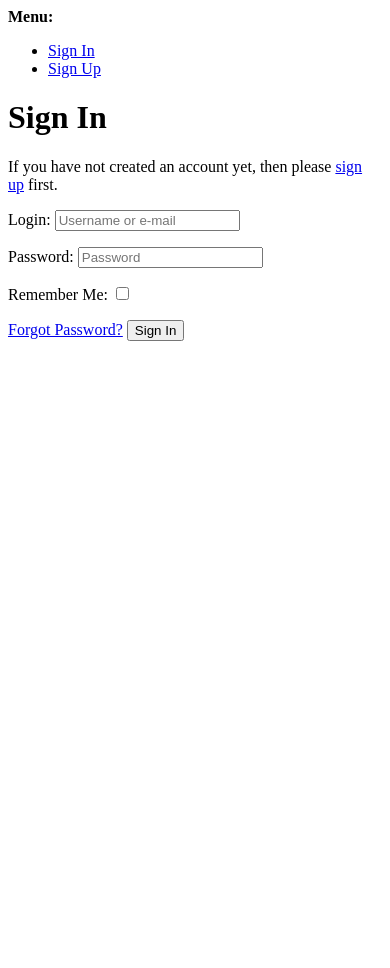
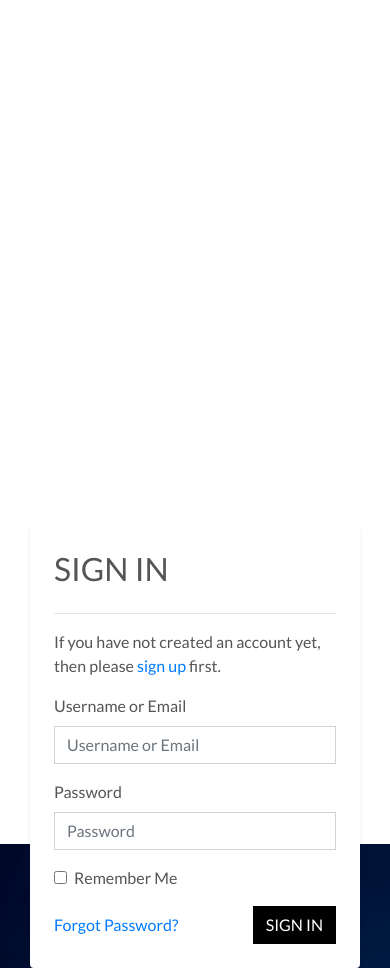
Before and after one commit to collinsevan/DigiStore-PP5, a Django app: page /accounts/login/ in a window 390 px wide. Before the commit the page ends 341 px from the top, so only its background shows below. Run offline with Django 3.2, Linux system fonts and the light colour scheme; some libraries are stand-ins or nearby versions.

Commit message:
Add user profile and Allauth overrides
Implemented UserProfile model with signal, created profile view and template, and added Allauth account template overrides with base integration.

```diff
--- /dev/null
+++ b/templates/account/login.html
@@ -0,0 +1,65 @@
+{% extends "base.html" %}
+{% load i18n %}
+{% load account %}
+
+{% block content %}
+<div class="content-backdrop"></div>
+
+<div class="container header-container">
+    <div class="row justify-content-center">
+        <div class="col-12 col-md-8 col-lg-6">
+
+            <!-- Sign in form container -->
+            <div class="bg-white p-4 rounded shadow-sm mt-3">
+                <h2 class="logo-font mb-4">Sign In</h2>
+                <hr>
+
+                <!-- Sign up prompt for new users -->
+                <p>
+                    If you have not created an account yet, then please
+                    <a href="{% url 'account_signup' %}">sign up</a> first.
+                </p>
+
+                <!-- Allauth login form -->
+                <form method="POST" action="{% url 'account_login' %}">
+                    {% csrf_token %}
+
+                    <!-- Login field -->
+                    <div class="form-group">
+                        <label for="id_login">Username or Email</label>
+                        <input class="form-control rounded-0" type="text" name="login" placeholder="Username or Email"
+                            autocomplete="username" required id="id_login">
+                    </div>
+
+                    <!-- Password field -->
+                    <div class="form-group">
+                        <label for="id_password">Password</label>
+                        <input class="form-control rounded-0" type="password" name="password" placeholder="Password"
+                            autocomplete="current-password" required id="id_password">
+                    </div>
+
+                    <!-- Remember me checkbox -->
+                    <div class="form-group form-check">
+                        <input class="form-check-input" type="checkbox" name="remember" id="id_remember">
+                        <label class="form-check-label" for="id_remember">Remember Me</label>
+                    </div>
+
+                    <!-- Redirect user after successful login -->
+                    {% if redirect_field_value %}
+                    <input type="hidden" name="{{ redirect_field_name }}" value="{{ redirect_field_value }}">
+                    {% endif %}
+
+                    <!-- Password reset link and submit button -->
+                    <div class="d-flex justify-content-between align-items-center flex-wrap">
+                        <a href="{% url 'account_reset_password' %}">Forgot Password?</a>
+                        <button class="btn btn-black rounded-0 text-uppercase" type="submit">
+                            Sign In
+                        </button>
+                    </div>
+                </form>
+            </div>
+
+        </div>
+    </div>
+</div>
+{% endblock %}
--- a/templates/base.html
+++ b/templates/base.html
@@ -73,7 +73,7 @@
                             {% if request.user.is_superuser %}
                             <a href="#" class="dropdown-item">Product Management</a>
                             {% endif %}
-                            <a href="#" class="dropdown-item">My Profile</a>
+                            <a href="{% url 'profile' %} class="dropdown-item">My Profile</a>
                             <a href="{% url 'account_logout' %}" class="dropdown-item">Logout</a>
                             {% else %}
                             <a href="{% url 'account_signup' %}" class="dropdown-item">Register</a>
--- a/users/views.py
+++ b/users/views.py
@@ -7,7 +7,7 @@ from .models import UserProfile
 
 @login_required
 def profile(request):
-    """Profile page."""
+    """Display and update the logged-in user's profile."""
     user_profile, _ = UserProfile.objects.get_or_create(user=request.user)
 
     if request.method == "POST":
```
Also changed, not shown: templates/allauth/account/base.html (deleted, +0 -40 lines), templates/allauth/base.html (added, +16 -0 lines), users/models.py (+24 -2 lines), users/templates/users/profile.html (+8 -4 lines), templates/account/email.html (added), templates/account/email_confirm.html (added), templates/account/password_reset.html (added), templates/account/password_reset_done.html (added), templates/account/password_reset_from_key.html (added), templates/account/password_set.html (added), templates/account/signup.html (added), users/templates/users/css/profile.css (added), 1 other file.
